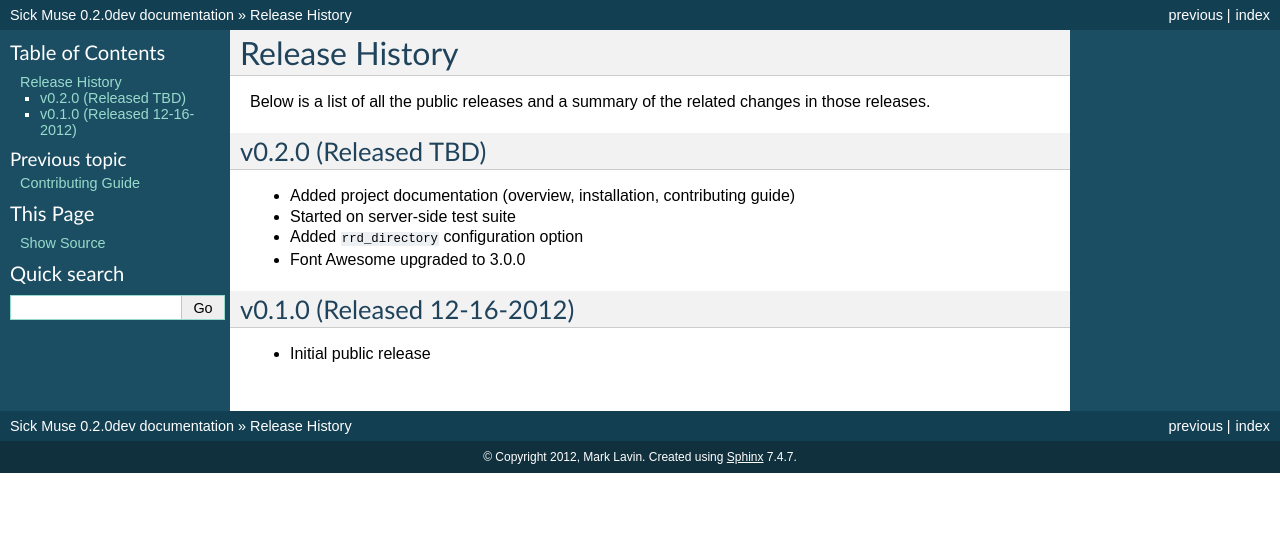
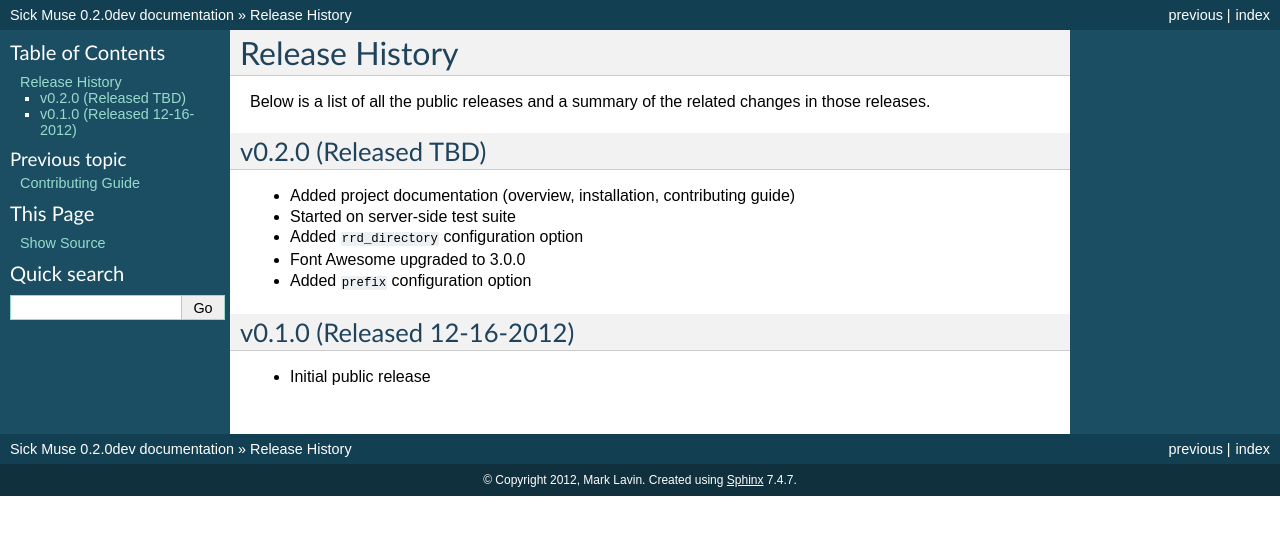
Before and after one commit to mlavin/sickmuse, a Sphinx documentation site: the page built from docs/releases.rst, in a window 1280 px wide. Shown: the top 535 px of the page. Built offline with Sphinx 7.4.7, drawn with Linux system fonts in a browser that asks for light colours.

Commit message:
Release note for prefix. Fixes #12.

```diff
--- a/docs/releases.rst
+++ b/docs/releases.rst
@@ -12,6 +12,7 @@ v0.2.0 (Released TBD)
 - Started on server-side test suite
 - Added ``rrd_directory`` configuration option
 - Font Awesome upgraded to 3.0.0
+- Added ``prefix`` configuration option
 
 
 v0.1.0 (Released 12-16-2012)
```
